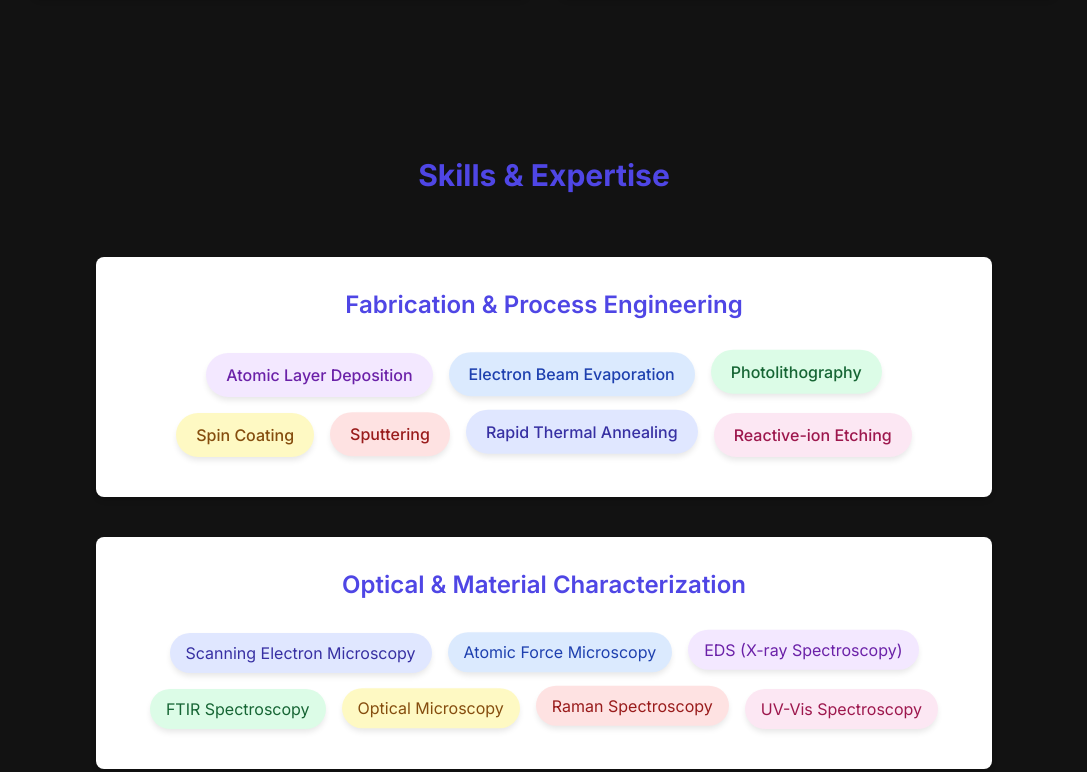
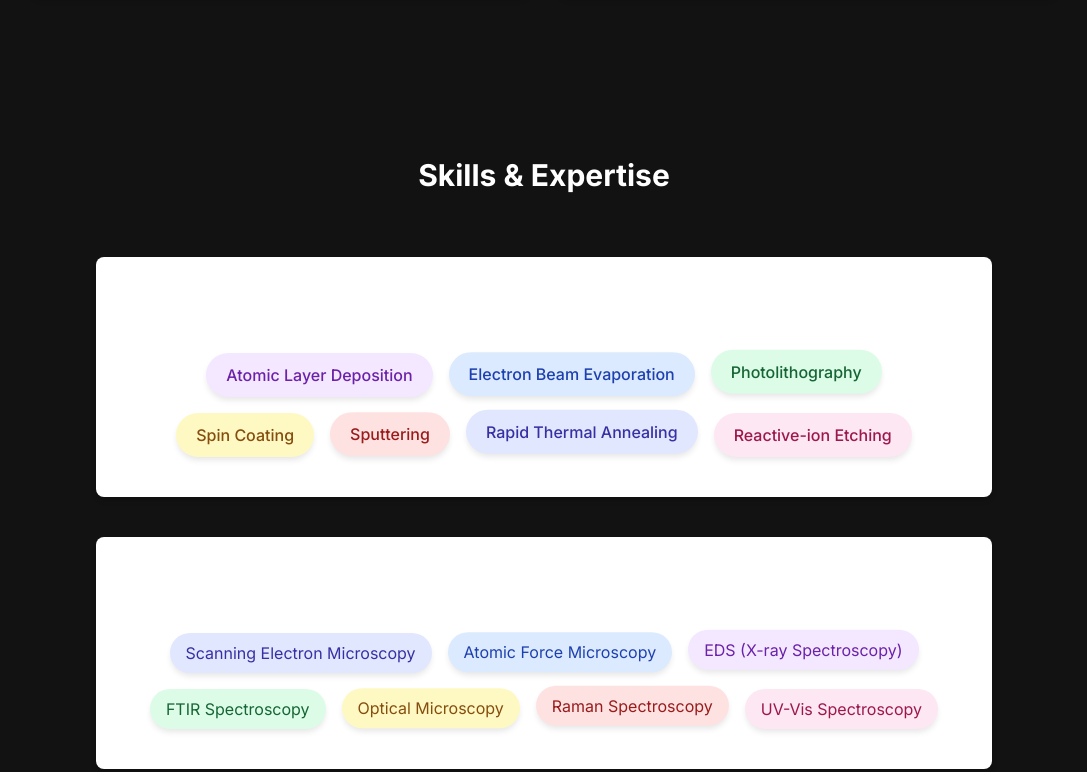
Before and after one commit to Shreyan36/Portfolio, a plain HTML site: page index.html in a window 1280 px wide. Shown: the part 4853-5625 px from the top of the page, without its empty margins (96-1183 px from the left). Drawn offline with nearby package versions, Linux system fonts and the light colour scheme.

Commit message:
Update index.html

```diff
--- a/index.html
+++ b/index.html
@@ -523,7 +523,7 @@
         </div>
     </section>
 
-   <section id="skills" class="bg-[#121212] py-20 text-indigo-600">
+   <section id="skills" class="bg-[#121212] py-20 text-white">
   <div class="container mx-auto px-4">
     <h2 class="text-3xl font-bold text-center mb-16">Skills & Expertise</h2>
     <div class="max-w-4xl mx-auto">
```
